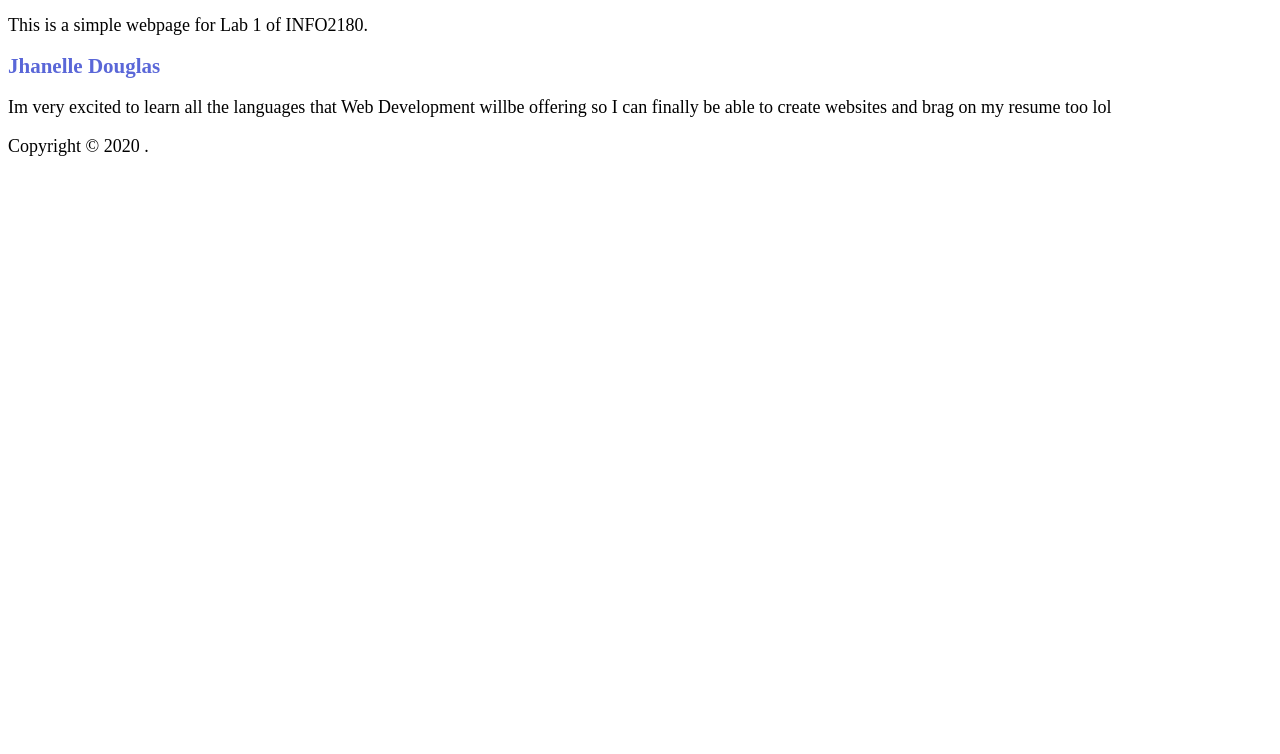
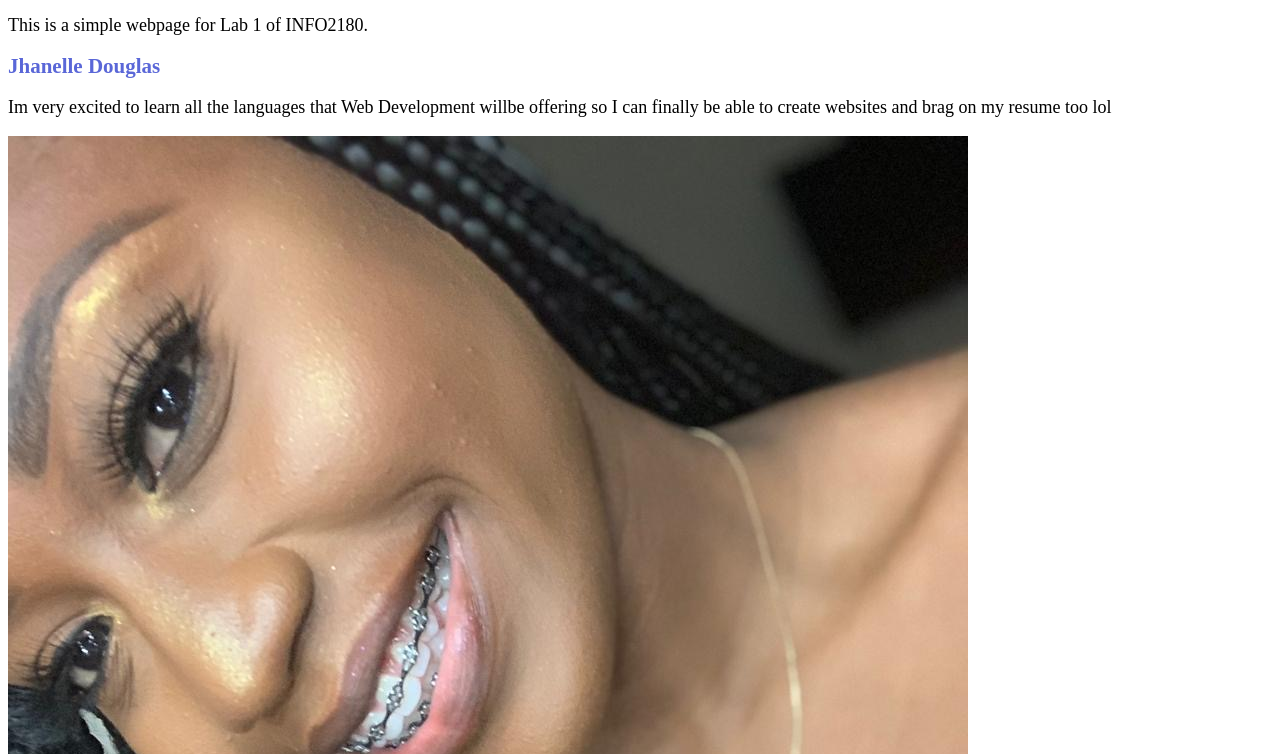
Before and after one commit to jhanelledouglas/info2180-lab1, a plain HTML site: page index.html in a window 1280 px wide. Shown: the part 46-800 px from the top of the page. Drawn offline with Linux system fonts and the light colour scheme.

Commit message:
Update index.html

```diff
--- a/index.html
+++ b/index.html
@@ -2,7 +2,7 @@
 <html lang="en">
 
 <head>
-    <link rel="stylesheet" href="styles.css">
+    <link href="styles.css" rel="stylesheet" type="text/css" />
     <meta charset="UTF-8">
     <meta name="viewport" content="width=device- width, initial-scale=1.0">
     <meta http-equiv="X-UA-Compatible" content="ie=edge">
@@ -17,10 +17,11 @@
     <main>
         <h2>Jhanelle Douglas</h2>
         <p>Im very excited to learn all the languages that Web Development willbe offering so I can finally be able to create websites and brag on my resume too lol</p>
+        <img src="jhanelle.jpeg" alt="Me" />
     </main>
     <footer>
         <p>Copyright &copy; 2020
-            <Your Name>.</p>
+            <Your Name>Jhanelle Douglas</p>
     </footer>
 </body>
 
```
